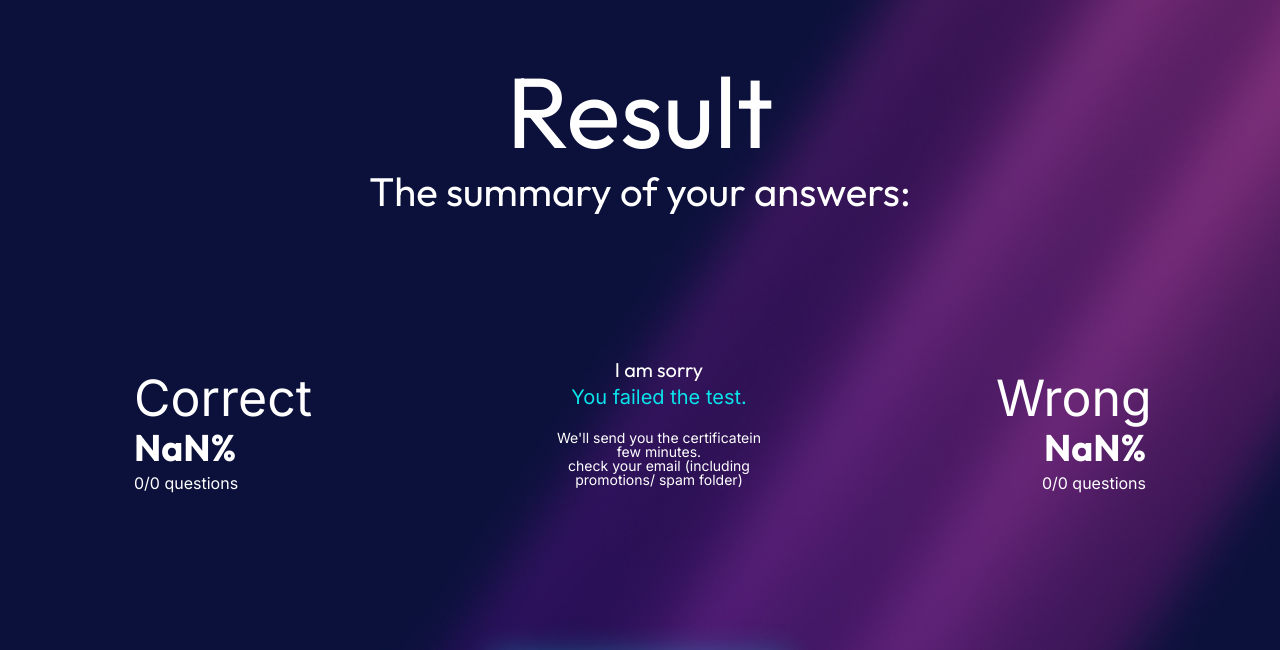
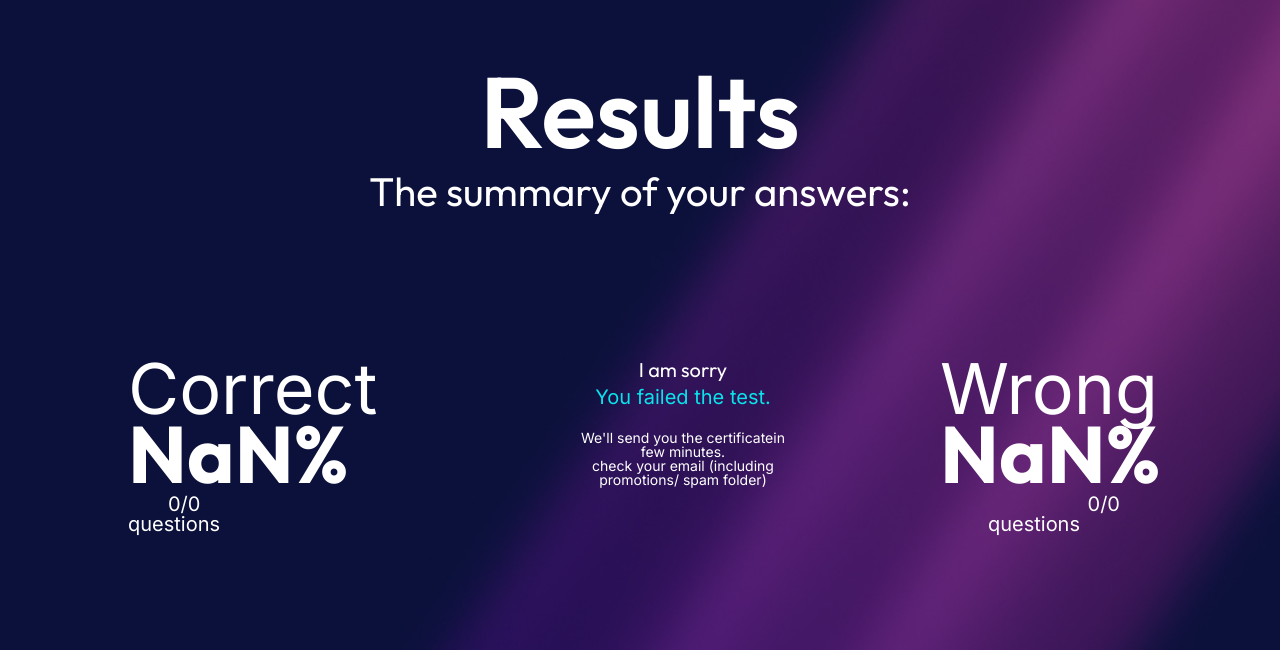
Before and after one commit to MarinaLucentini/Build-Week, a plain HTML site: page result.html in a window 1280 px wide. Shown: the part 102-752 px from the top of the page. Drawn offline with Linux system fonts and the light colour scheme.

Commit message:
fix css results

```diff
--- a/assets/css/StyleResult.css
+++ b/assets/css/StyleResult.css
@@ -13,6 +13,7 @@ body {
 }
 .resultTitolo h1 {
   font-size: 100px;
+  font-weight: 600;
 }
 .resultTitolo h2 {
   font-size: 40px;
@@ -21,19 +22,21 @@ body {
 .contenutoTuttoIlResult {
   margin-top: 70px;
   display: inline-flex;
-  align-items: center;
+  margin-right: 100px;
 }
 .contenutoTuttoIlResult .risultatiCorretti {
   margin-right: 180px;
 }
 .contenutoTuttoIlResult .risultatiSbagliati {
-  margin-left: 180px;
+  margin-left: 100px;
+}
+.totSuTot {
+  margin: 2em;
 }
 .testoInternoGrafico {
   display: inline-block;
   height: 137px;
   position: relative;
-
   top: 79px;
   left: 19px;
 }
@@ -63,7 +66,7 @@ h4 {
   border: 3px solid white;
 }
 h6 {
-  width: 150px;
+  width: 180px;
 }
 .risultatiCorretti {
   position: relative;
@@ -80,17 +83,17 @@ h6 {
   text-align: right;
 }
 h6 .correct {
-  font-size: 50px;
+  font-size: 70px;
   line-height: 50px;
 }
 h6 .percentuale {
-  font-size: 37px;
-  line-height: 50px;
+  font-size: 80px;
+  line-height: 80px;
   font-family: "Outfit", sans-serif;
   font-weight: bold;
 }
 h6 .totSuTot {
-  font-size: 16px;
+  font-size: 20px;
   line-height: 20px;
   font-family: "Inter", sans-serif;
   text-transform: lowercase;
--- a/result.html
+++ b/result.html
@@ -21,7 +21,7 @@
     </header>
     <main>
       <div class="resultTitolo">
-        <h1>Result</h1>
+        <h1>Results</h1>
         <h2>The summary of your answers:</h2>
       </div>
       <div class="contenutoTuttoIlResult">
@@ -34,7 +34,7 @@
         </div>
         <div class="testoInternoGrafico">
           <h3 id="passed">Congratulation!</h3>
-          <h4 id="passed2">You passed the exam</h4>
+          <h4 id="passed2">You passed the exam.</h4>
           <h5>
             We'll send you the certificatein <br />
             few minutes.<br />
```
